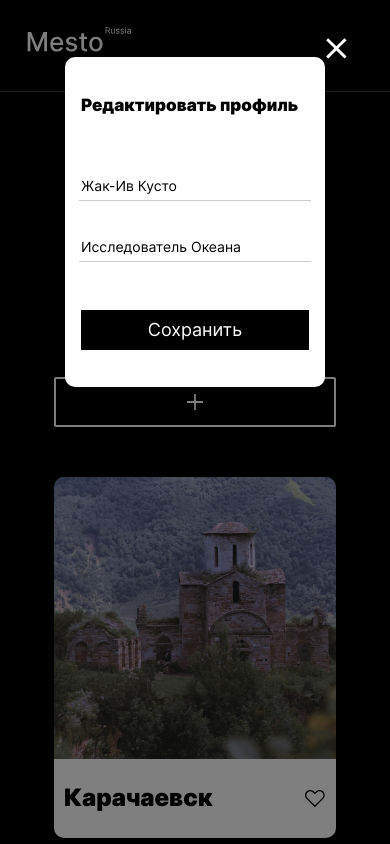
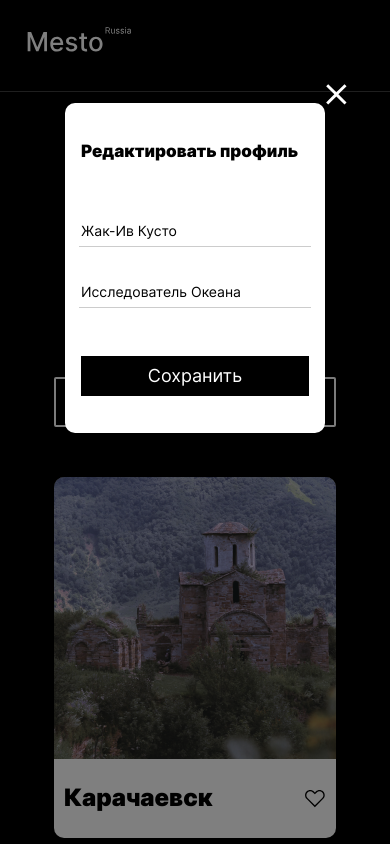
Before and after one commit to Bishop-Y/mesto, a plain HTML site: page index.html in a window 390 px wide. Both pictures are taken after a click on the button 312 px from the left and 297 px from the top of the page. Shown: the top 844 px of the page. Drawn offline with Linux system fonts and the light colour scheme.

Commit message:
на ревью

```diff
--- a/blocks/popup/__container/popup__container.css
+++ b/blocks/popup/__container/popup__container.css
@@ -1,5 +1,8 @@
 .popup__container{
     position: fixed;
+    top: 50%;
+    left: 50%;
+    transform: translate(-50%, -50%);
     width: 430px;
     min-height: 330px;
     background: #FFFFFF;
@@ -21,5 +24,7 @@
 @media screen and (max-width: 425px) {
     .popup__container {
         width: 260px;
+        top: 20%;
+        transform: translate(-50%, -20%);
     }
 }
--- a/blocks/popup/popup.css
+++ b/blocks/popup/popup.css
@@ -17,9 +17,3 @@
     align-items: center;
     max-width: 100%;
 }
-
-@media screen and (max-width: 615px) {
-    .popup {
-        padding-bottom: 400px;
-    }
-}
```
